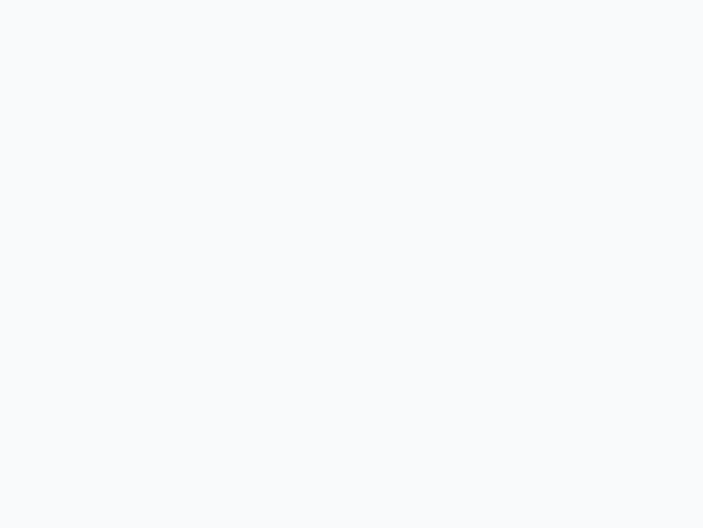
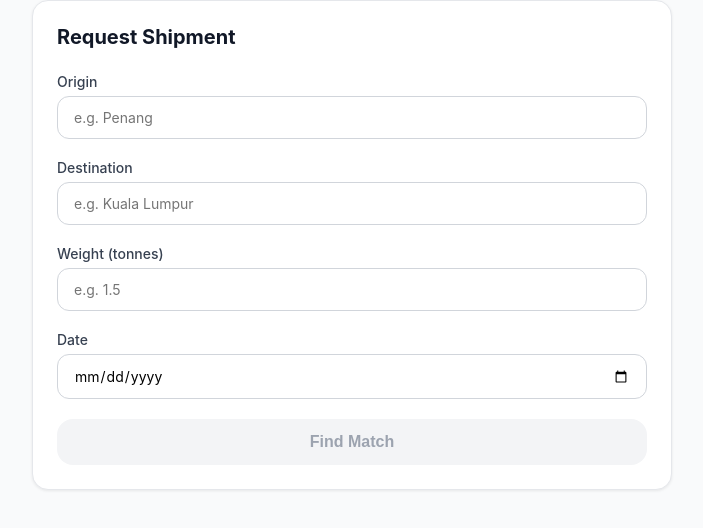
Before and after one commit to cryobsidian/first-timers-imaginehack2026, a React (Vite) app: page /request-shipment in a window 1280 px wide. Before the commit this address had no page. Shown: the top 528 px of the page, without its empty margins (288-991 px from the left). Built offline with nearby package versions, Linux system fonts and the light colour scheme.

Commit message:
style: remove emojis

```diff
--- a/src/App.jsx
+++ b/src/App.jsx
@@ -1,6 +1,7 @@
 import { BrowserRouter, Routes, Route } from 'react-router-dom'
 import DashboardPage from './pages/DashboardPage'
 import TruckPostForm from './components/TruckPostForm'
+import ShipmentRequestForm from './components/ShipmentRequestForm'
 
 function App() {
   return (
@@ -8,6 +9,7 @@ function App() {
       <Routes>
         <Route path="/" element={<DashboardPage />} />
         <Route path="/post-truck" element={<TruckPostForm />} />
+        <Route path="/request-shipment" element={<ShipmentRequestForm />} />
       </Routes>
     </BrowserRouter>
   )
--- /dev/null
+++ b/src/components/ShipmentRequestForm.jsx
@@ -0,0 +1,89 @@
+import { useState } from 'react'
+import { useNavigate } from 'react-router-dom'
+import useLocalStorage from '../hooks/useLocalStorage'
+
+
+function ShipmentRequestForm() {
+  const [origin, setOrigin] = useState('')
+  const [destination, setDestination] = useState('')
+  const [weight, setWeight] = useState('')
+  const [date, setDate] = useState('')
+  const [shipments, setShipments] = useLocalStorage('shipments', [])
+  const navigate = useNavigate()
+
+  const isValid = origin && destination && weight && date
+
+  const handleSubmit = (e) => {
+    e.preventDefault()
+    if (!isValid) return
+
+    const newShipment = {
+      id: Date.now(),
+      origin: origin.trim(),
+      destination: destination.trim(),
+      weight: weight.trim(),
+      date: date,
+      type: 'shipment'
+    }
+
+    setShipments([...shipments, newShipment])
+    navigate('/')
+  }
+
+  return (
+    <div className="app">
+      <div className="main">
+        <form onSubmit={handleSubmit} className="form-card">
+          <h2>Request Shipment</h2>
+
+          <div className="form-group">
+            <label>Origin</label>
+            <input
+              type="text"
+              value={origin}
+              onChange={(e) => setOrigin(e.target.value)}
+              placeholder="e.g. Penang"
+            />
+          </div>
+
+          <div className="form-group">
+            <label>Destination</label>
+            <input
+              type="text"
+              value={destination}
+              onChange={(e) => setDestination(e.target.value)}
+              placeholder="e.g. Kuala Lumpur"
+            />
+          </div>
+
+          <div className="form-group">
+            <label>Weight (tonnes)</label>
+            <input
+              type="number"
+              value={weight}
+              onChange={(e) => setWeight(e.target.value)}
+              placeholder="e.g. 1.5"
+              min="0"
+              step="0.5"
+            />
+          </div>
+
+          <div className="form-group">
+            <label>Date</label>
+            <input
+              type="date"
+              value={date}
+              onChange={(e) => setDate(e.target.value)}
+            />
+          </div>
+
+          <button type="submit" disabled={!isValid} className="btn-submit">
+            Find Match
+          </button>
+        </form>
+      </div>
+    </div>
+  )
+}
+
+export default ShipmentRequestForm
--- a/src/pages/DashboardPage.jsx
+++ b/src/pages/DashboardPage.jsx
@@ -14,14 +14,14 @@ function DashboardPage() {
             padding: '1.5rem 3rem', background: '#111827', color: 'white',
             borderRadius: '1rem', textDecoration: 'none', fontWeight: 700, fontSize: '1.125rem'
           }}>
-            🚛 Post Available Truck
+            Post Available Truck
           </Link>
 
           <Link to="/request-shipment" style={{
             padding: '1.5rem 3rem', background: '#4ade80', color: '#111827',
             borderRadius: '1rem', textDecoration: 'none', fontWeight: 700, fontSize: '1.125rem'
           }}>
-            📦 Request Shipment
+             Request Shipment
           </Link>
         </div>
       </main>
```
